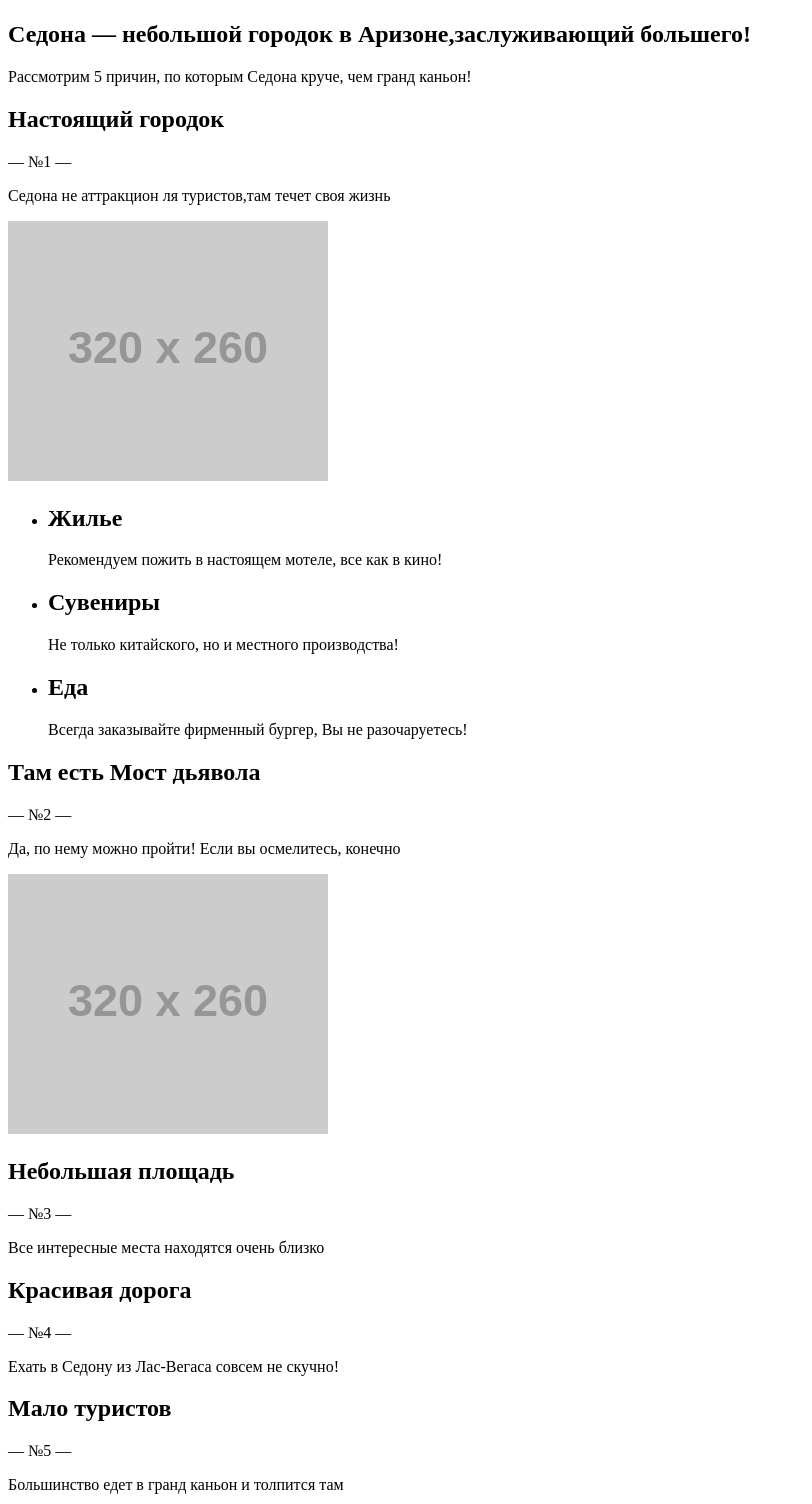
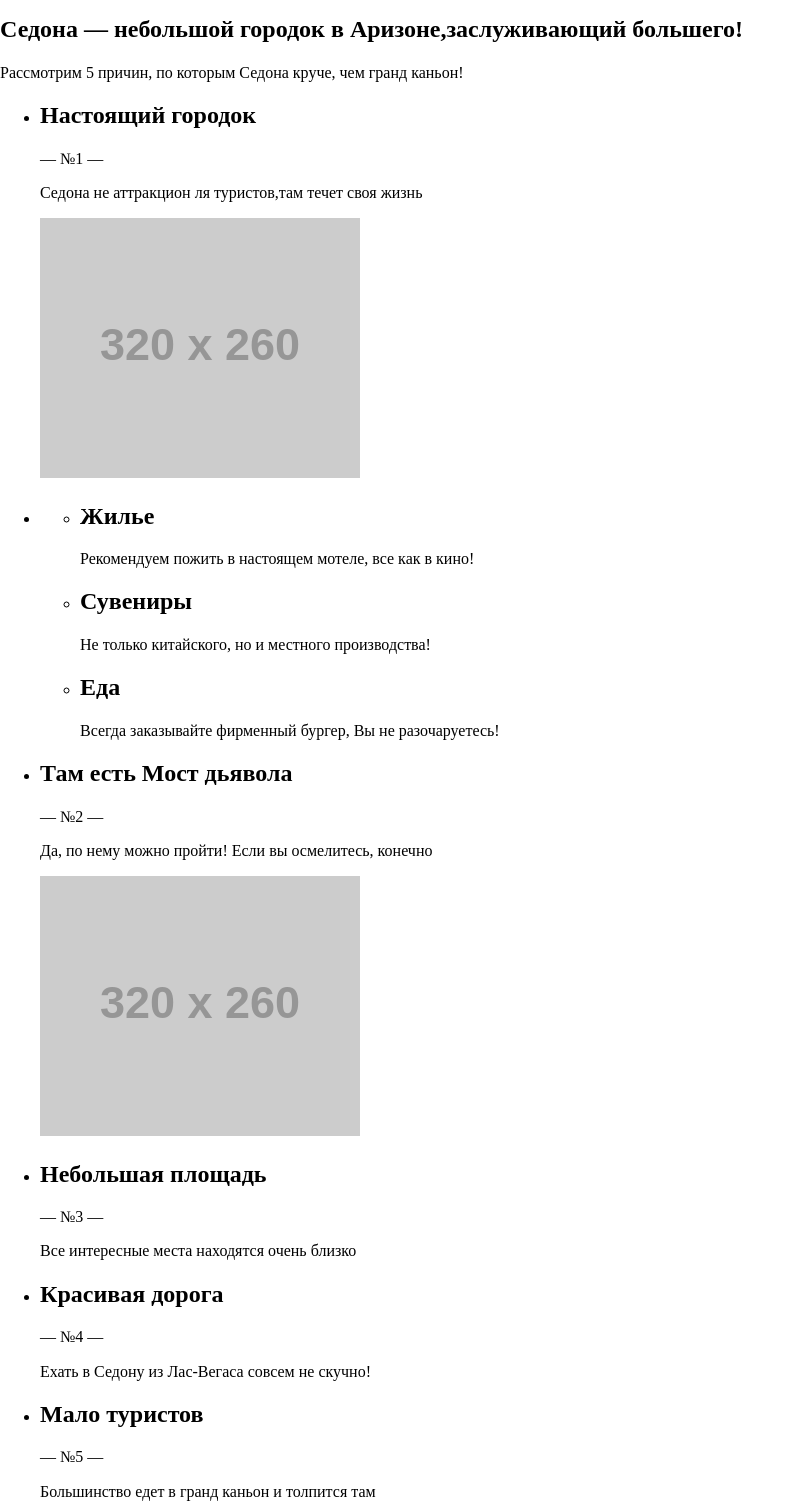
Before and after one commit to Art3mist59/1044341-sedona-21, a website: page source/index.html in a window 1280 px wide. Shown: the part 419-1923 px from the top of the page, without its empty margins (0-812 px from the left). Drawn offline with nearby package versions, Linux system fonts and the light colour scheme; placeholder pictures from the web are drawn by us.

```diff
--- a/source/index.html
+++ b/source/index.html
@@ -3,6 +3,7 @@
   <head>
     <meta charset="utf-8">
     <title>Главная|Седона</title>
+    <link rel="stylesheet" type="text/css" href="css/normalize.css">
   </head>
   <body class="page-body">
     <header class="page-header">
@@ -23,57 +24,78 @@
     </header>
     <main class="page-main">
       <section class="intro">
-        <div class="intro-text">
+        <div class="intro-image__wrapper">
           <img src="https://via.placeholder.com/282x214" width="282" height="214" alt="welcome to the gorgeous SEDONA Because the Grand Canyon sucks">
+        </div>
+        <div class="intro-description">
+          <h2 class="intro-description__title">Седона — небольшой городок в Аризоне,заслуживающий большего!</h2>
+          <p class="intro-description__text">Рассмотрим 5 причин, по которым Седона круче, чем гранд каньон!</p>
         </div>
       </section>
       <section class="features">
-        <div class="features-description">
-          <h2 class="features-description__title">Седона — небольшой городок в Аризоне,заслуживающий большего!</h2>
-          <p class="features-description__text">Рассмотрим 5 причин, по которым Седона круче, чем гранд каньон!</p>
-        </div>
-        <div class="features__item">
+        <ul>
+          <li class="features__item">
+            <section class="features__description">
               <h2 class="features__title">Настоящий городок</h2>
               <p class="features__number">— №1 —</p>
               <p class="features__text">Седона не аттракцион ля туристов,там течет своя жизнь</p>
-          <img src="https://via.placeholder.com/320x260" width="320" height="260" alt="Фото города">
-        </div>
-        <ul class="features__list">
-          <li class="features__list-item">
+            </section>
+            <div class="features__image-wrapper"><img src="https://via.placeholder.com/320x260" width="320" height="260" alt="Фото города"></div>
+          </li>
+          <li class="features__item">
+            <ul class="features__sub-list">
+              <li class="features__sub-item">
+                <section class="features__description">
                   <h2 class="features__title">Жилье</h2>
                   <p class="features__text">Рекомендуем пожить в настоящем мотеле, все как в кино!</p>
+                </section>
               </li>
-          <li class="features__list-item">
+              <li class="features__sub-item">
+                <section class="features__description">
                   <h2 class="features__title">Сувениры</h2>
                   <p class="features__text">Не только китайского, но и местного производства!</p>
+                </section>
               </li>
-          <li class="features__list-item">
+              <li class="features__sub-item">
+                <section class="features__description">
                   <h2 class="features__title">Еда</h2>
                   <p class="features__text">Всегда заказывайте фирменный бургер, Вы не разочаруетесь!</p>
+                </section>
               </li>
             </ul>
-
-        <div class="features__item">
+          </li>
+          <li class="features__item">
+            <section class="features__description">
               <h2 class="features__title">Там есть Мост дьявола</h2>
               <p class="features__number">— №2 —</p>
               <p class="features__text">Да, по нему можно пройти! Если вы осмелитесь, конечно</p>
+            </section>
+            <div class="features__image-wrapper">
               <img src="https://via.placeholder.com/320x260" width="320" height="260" alt="Мост дьявола">
             </div>
-        <div class="features__item">
+          </li>
+          <li class="features__item">
+            <section class="features__description">
               <h2 class="features__title">Небольшая площадь</h2>
               <p class="features__number">— №3 —</p>
               <p class="features__text">Все интересные места находятся очень близко</p>
-        </div>
-        <div class="features__item">
+            </section>
+          </li>
+          <li class="features__item">
+            <section class="features__description">
               <h2 class="features__title">Красивая дорога</h2>
               <p class="features__number">— №4 —</p>
               <p class="features__text">Ехать в Седону из Лас-Вегаса совсем не скучно!</p>
-        </div>
-        <div class="features__item">
+            </section>
+          </li>
+          <li class="features__item">
+            <section class="features__description">
               <h2 class="features__title">Мало туристов</h2>
               <p class="features__number">— №5 —</p>
               <p class="features__text">Большинство едет в гранд каньон и толпится там</p>
-        </div>
+            </section>
+          </li>
+        </ul>
       </section>
       <section class="visit">
         <div>
```
Also changed, not shown: source/form.html (+14 -10 lines). Lines whose indentation alone changed are shown as unchanged.
